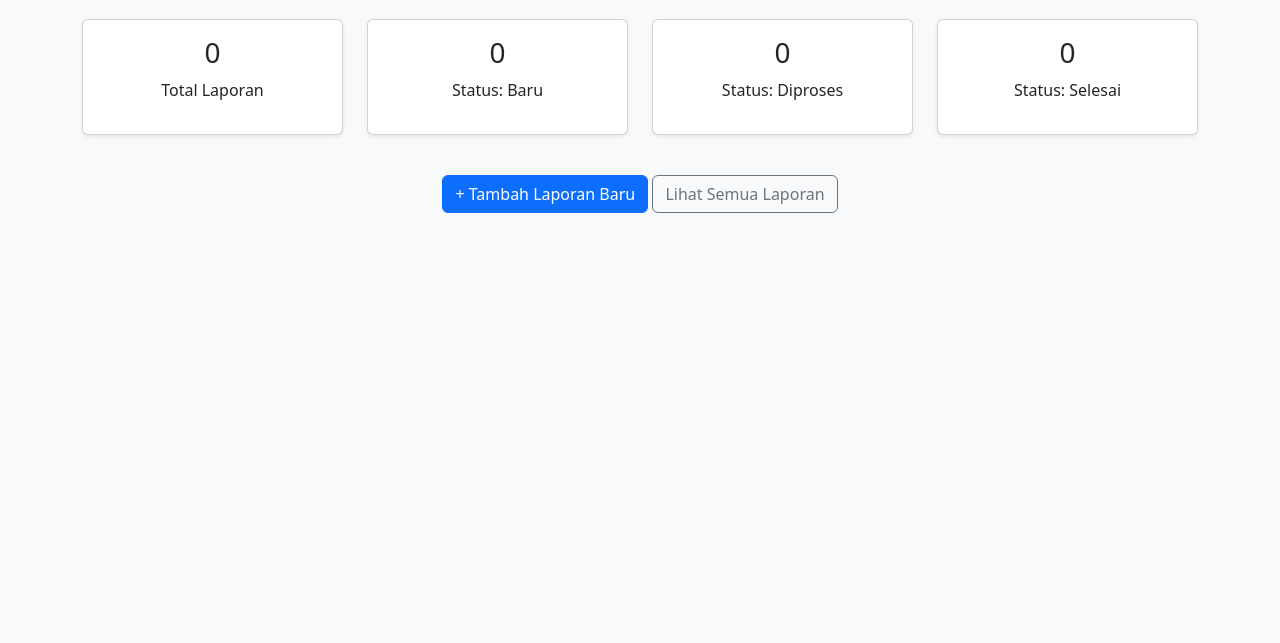
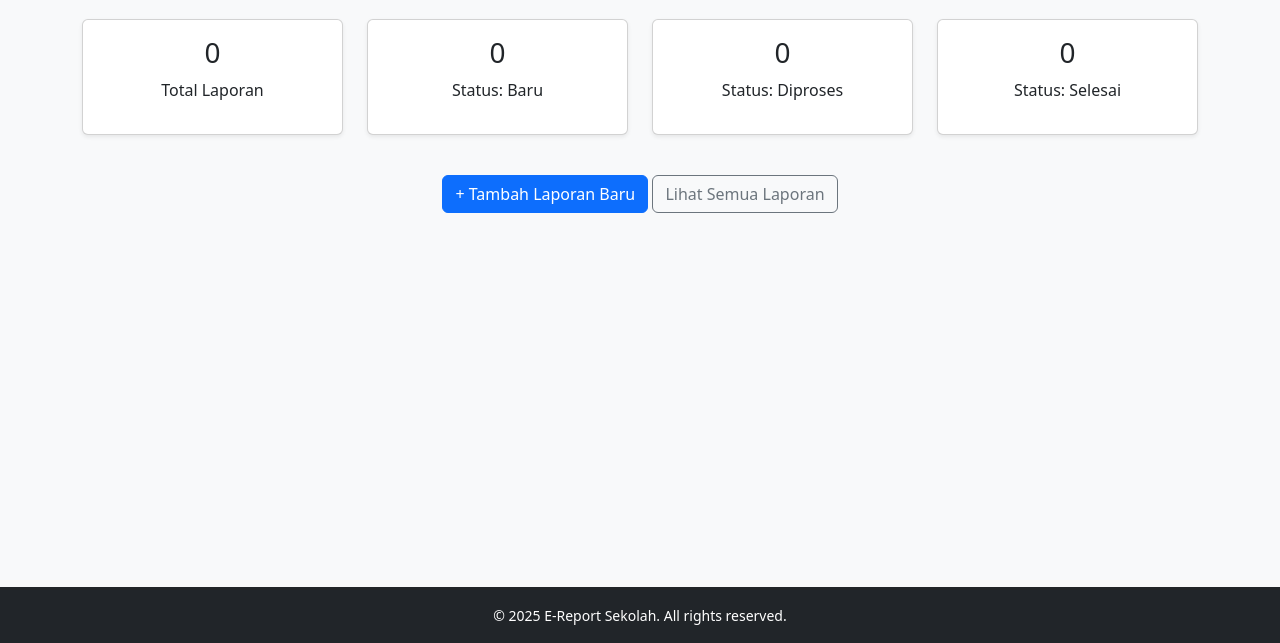
Before and after one commit to alvino-rhasya/E-Report2, a plain HTML site: page index.html in a window 1280 px wide. Shown: the part 157-800 px from the top of the page. Drawn offline with nearby package versions, Linux system fonts and the light colour scheme.

Commit message:
add footer

```diff
--- a/index.html
+++ b/index.html
@@ -6,6 +6,26 @@
   <title>E-Report Fasilitas Sekolah</title>
   <link href="https://cdn.jsdelivr.net/npm/bootstrap@5.3.2/dist/css/bootstrap.min.css" rel="stylesheet">
 </head>
+<style>
+    html, body {
+      height: 100%;
+      margin: 0;
+    }
+
+    body {
+      display: flex;
+      flex-direction: column;
+      min-height: 100vh;
+    }
+
+    .main-content {
+      flex: 1;
+    }
+
+    .sticky-footer {
+      margin-top: auto;
+    }
+  </style>
 <body class="bg-light">
   <nav class="navbar navbar-expand-lg navbar-dark bg-primary">
     <div class="container">
@@ -56,6 +76,11 @@
     <a href="reports.html" class="btn btn-outline-secondary">Lihat Semua Laporan</a>
   </div>
 </main>
+<footer class="bg-dark text-white text-center py-3 sticky-footer">
+    <div class="container">
+      <small>&copy; 2025 E-Report Sekolah. All rights reserved.</small>
+    </div>
+  </footer>
 <script src="js/index.js"></script>
 </body>
 </html>
```
Also changed, not shown: 1 other file.
